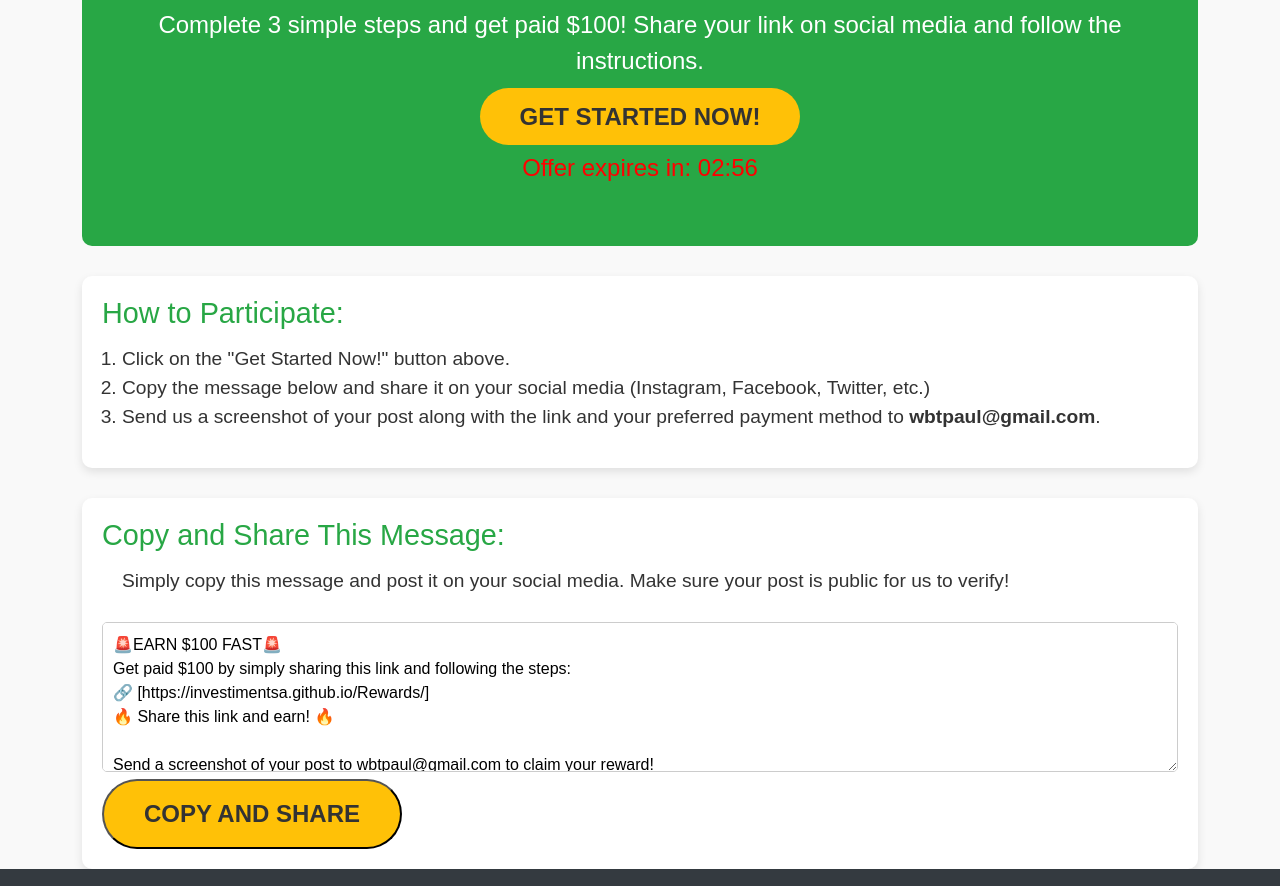
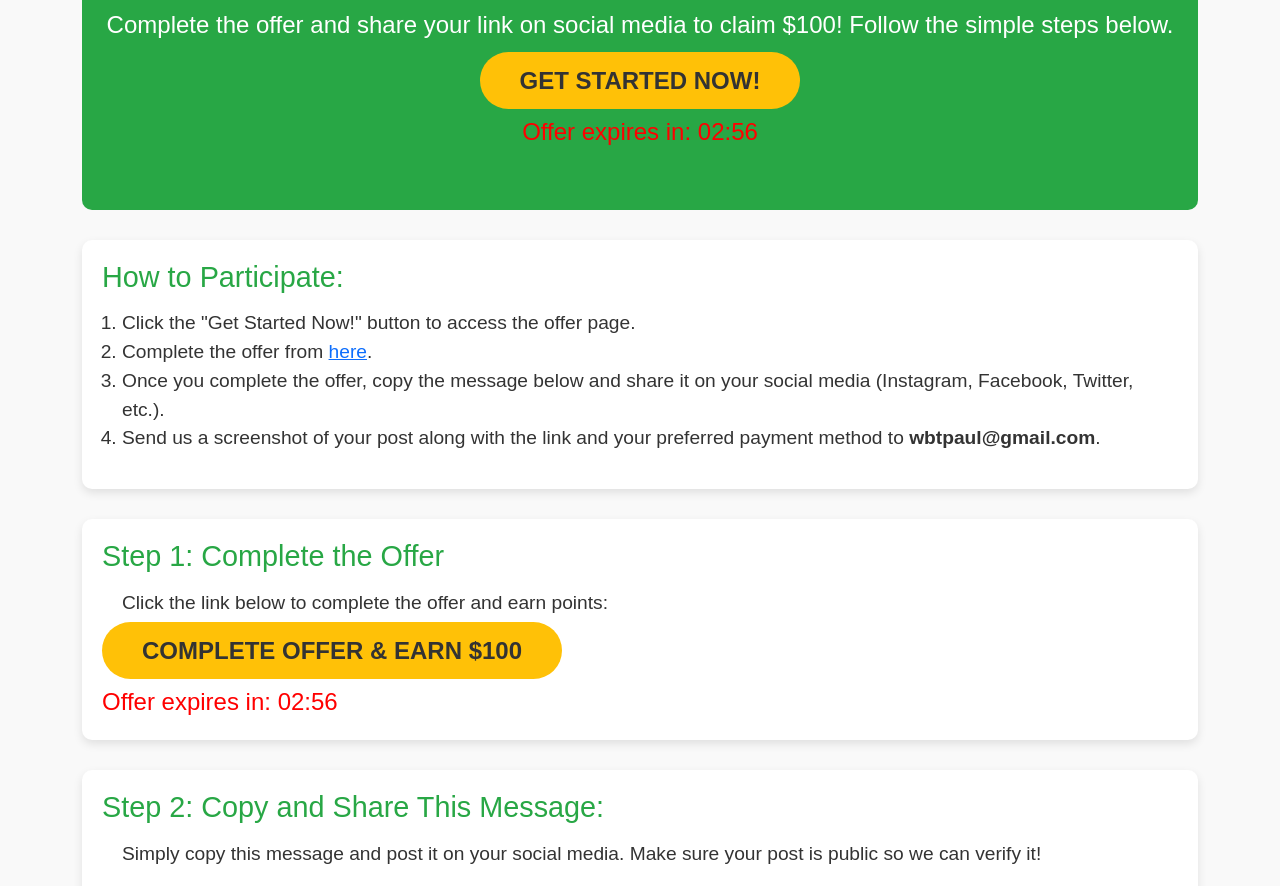
Before and after one commit to investimentSA/share, a plain HTML site: page index.html in a window 1280 px wide. Shown: the part 179-1065 px from the top of the page. Drawn offline with nearby package versions, Linux system fonts and the light colour scheme.

Commit message:
Add files via upload

```diff
--- a/index.html
+++ b/index.html
@@ -7,14 +7,13 @@
         window.dataLayer = window.dataLayer || [];
         function gtag(){dataLayer.push(arguments);}
         gtag('js', new Date());
-
         gtag('config', 'G-DGCZQX1HE1');
     </script>
 
     <meta charset="UTF-8">
     <meta name="viewport" content="width=device-width, initial-scale=1.0">
-    <meta name="description" content="Earn $100 by sharing our link on social media! Follow simple steps and get paid.">
-    <meta name="keywords" content="earn money, viral challenge, social media share, rewards, $100">
+    <meta name="description" content="Earn $100 by sharing our link on social media and completing a simple offer! Follow the steps and get paid.">
+    <meta name="keywords" content="earn money, viral challenge, social media share, rewards, $100, CPA offers">
     <meta name="robots" content="index, follow">
     <title>Viral Challenge – Earn $100 Fast!</title>
     <link href="https://cdn.jsdelivr.net/npm/bootstrap@5.3.0-alpha1/dist/css/bootstrap.min.css" rel="stylesheet" crossorigin="anonymous">
@@ -109,10 +108,10 @@
 <!-- Hero Section -->
 <div class="container mt-5">
     <div class="hero-section">
-        <h1>🎉 Earn $100 by Sharing & Winning!</h1>
-        <p>Complete 3 simple steps and get paid $100! Share your link on social media and follow the instructions.</p>
+        <h1>🎉 Earn $100 by Sharing & Completing an Offer!</h1>
+        <p>Complete the offer and share your link on social media to claim $100! Follow the simple steps below.</p>
         <!-- Button leads to the message-sharing section -->
-        <a href="#shareMessage" class="cta-btn">Get Started Now!</a>
+        <a href="#offerSection" class="cta-btn">Get Started Now!</a>
         <div class="countdown" id="countdown"></div>
     </div>
 </div>
@@ -122,23 +121,34 @@
     <div class="steps">
         <h2>How to Participate:</h2>
         <ol>
-            <li>Click on the "Get Started Now!" button above.</li>
-            <li>Copy the message below and share it on your social media (Instagram, Facebook, Twitter, etc.)</li>
+            <li>Click the "Get Started Now!" button to access the offer page.</li>
+            <li>Complete the offer from <a href="https://superfolder.net/pauldev" target="_blank">here</a>.</li>
+            <li>Once you complete the offer, copy the message below and share it on your social media (Instagram, Facebook, Twitter, etc.).</li>
             <li>Send us a screenshot of your post along with the link and your preferred payment method to <strong>wbtpaul@gmail.com</strong>.</li>
         </ol>
     </div>
 </div>
 
+<!-- Offer Section -->
+<div id="offerSection" class="container mt-4">
+    <div class="message-box">
+        <h2>Step 1: Complete the Offer</h2>
+        <p>Click the link below to complete the offer and earn points:</p>
+        <a href="https://superfolder.net/pauldev" class="cta-btn" target="_blank">Complete Offer & Earn $100</a>
+        <div class="countdown" id="offerCountdown"></div>
+    </div>
+</div>
+
 <!-- Message to Share Section -->
-<div id="shareMessage" class="container mt-4">
+<div class="container mt-4">
     <div class="message-box">
-        <h2>Copy and Share This Message:</h2>
-        <p>Simply copy this message and post it on your social media. Make sure your post is public for us to verify!</p>
+        <h2>Step 2: Copy and Share This Message:</h2>
+        <p>Simply copy this message and post it on your social media. Make sure your post is public so we can verify it!</p>
         <textarea readonly id="shareText">
 🚨EARN $100 FAST🚨
-Get paid $100 by simply sharing this link and following the steps:
-🔗 [https://investimentsa.github.io/Rewards/]
-🔥 Share this link and earn! 🔥
+Get paid $100 by simply completing a simple offer and sharing this link:
+🔗 [https://investimentsa.github.io/share/]
+🔥 Complete the offer and share the link to earn! 🔥
 
 Send a screenshot of your post to wbtpaul@gmail.com to claim your reward!
         </textarea>
@@ -156,7 +166,7 @@ Send a screenshot of your post to wbtpaul@gmail.com to claim your reward!
 <script src="https://cdn.jsdelivr.net/npm/bootstrap@5.3.0-alpha1/dist/js/bootstrap.bundle.min.js" crossorigin="anonymous"></script>
 
 <script>
-    // Countdown Timer
+    // Countdown Timer for the main page
     let timeLeft = 180; // 3 minutes in seconds
     const countdownEl = document.getElementById("countdown");
 
@@ -171,12 +181,31 @@ Send a screenshot of your post to wbtpaul@gmail.com to claim your reward!
         }
     }, 1000);
 
+    // Countdown Timer for the offer section
+    let offerTimeLeft = 180;
+    const offerCountdownEl = document.getElementById("offerCountdown");
+
+    setInterval(() => {
+        if (offerTimeLeft <= 0) {
+            offerCountdownEl.textContent = "Offer expired!";
+        } else {
+            const minutes = Math.floor(offerTimeLeft / 60);
+            const seconds = offerTimeLeft % 60;
+            offerCountdownEl.textContent = `Offer expires in: ${String(minutes).padStart(2, '0')}:${String(seconds).padStart(2, '0')}`;
+            offerTimeLeft--;
+        }
+    }, 1000);
+
     // Copy text to clipboard function
     function copyToClipboard() {
         const textArea = document.getElementById('shareText');
         textArea.select();
-        document.execCommand('copy');
+        textArea.setSelectionRange(0, 99999); // For mobile devices
+        navigator.clipboard.writeText(textArea.value).then(() => {
             alert('Message copied! Now share it on your social media!');
+        }).catch(err => {
+            alert('Failed to copy. Please try manually.');
+        });
     }
 </script>
 
```
Lines whose indentation alone changed are shown as unchanged.
